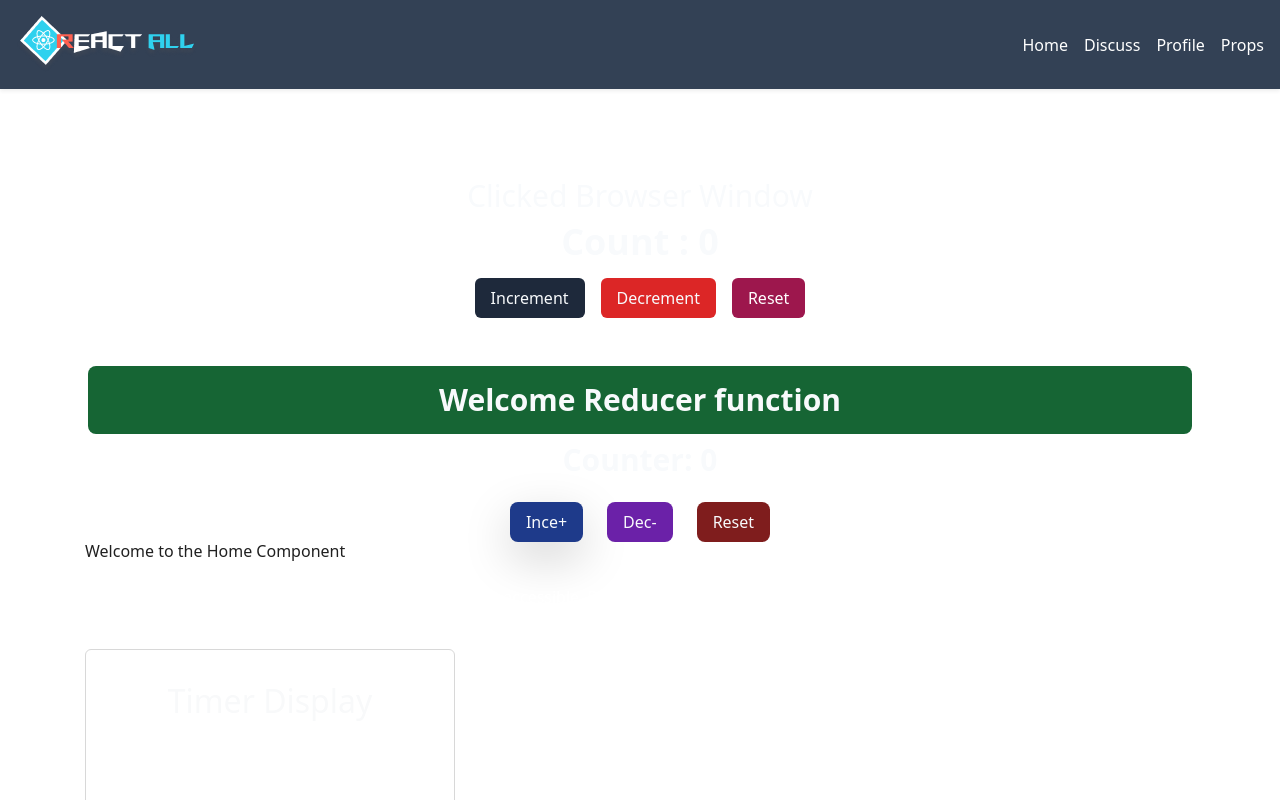
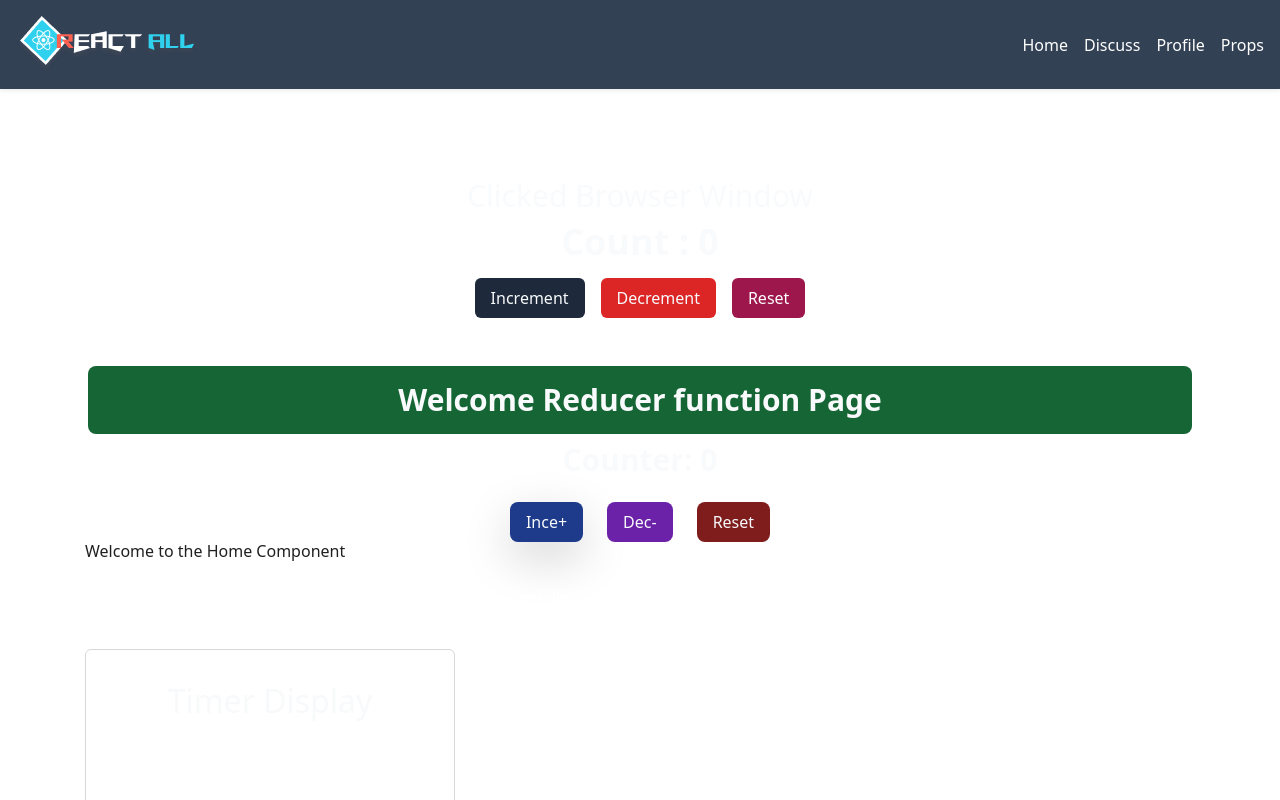
Before and after one commit to Pandilla-Rajesh/react-materialui, a React (Create React App) app: page / in a window 1280 px wide. Shown: the top 800 px of the page. Built offline with nearby package versions, Linux system fonts and the light colour scheme.

Commit message:
errors done

```diff
--- a/src/Components/Reducer/Reducer.js
+++ b/src/Components/Reducer/Reducer.js
@@ -43,7 +43,7 @@ function Counter() {
                     </div>
                     <div className='row'>
                         <div className='bg-green-800 px-3 py-3 rounded-lg my-2'>
-                            <h2 className='text-center font-semibold text-slate-50 text-3xl'>Welcome Reducer function</h2>
+                            <h2 className='text-center font-semibold text-slate-50 text-3xl'>Welcome Reducer function Page</h2>
                         </div>
                         <div className='flex gap-3 justify-center items-center flex-col'>
                             <div>
--- a/src/pages/Home.js
+++ b/src/pages/Home.js
@@ -33,7 +33,7 @@ const Home = () => {
     const LazyComponet = React.lazy(() => Promise.resolve({
         default: () =>
             <React.Fragment>
-                <h2>Welcome to the Lazy Load Componet home page</h2>
+                <h2>Welcome to the Lazy Load Componet home page </h2>
             </React.Fragment>
     }))
 
```
